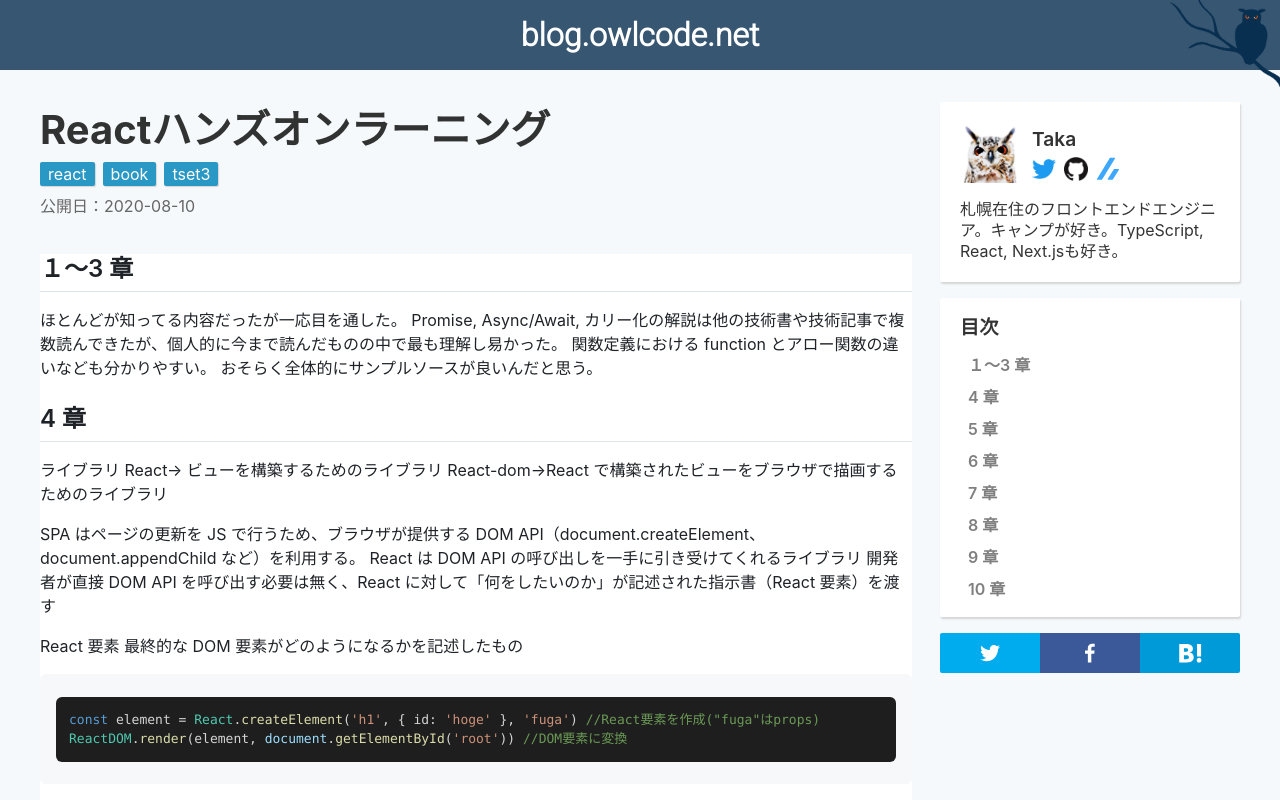
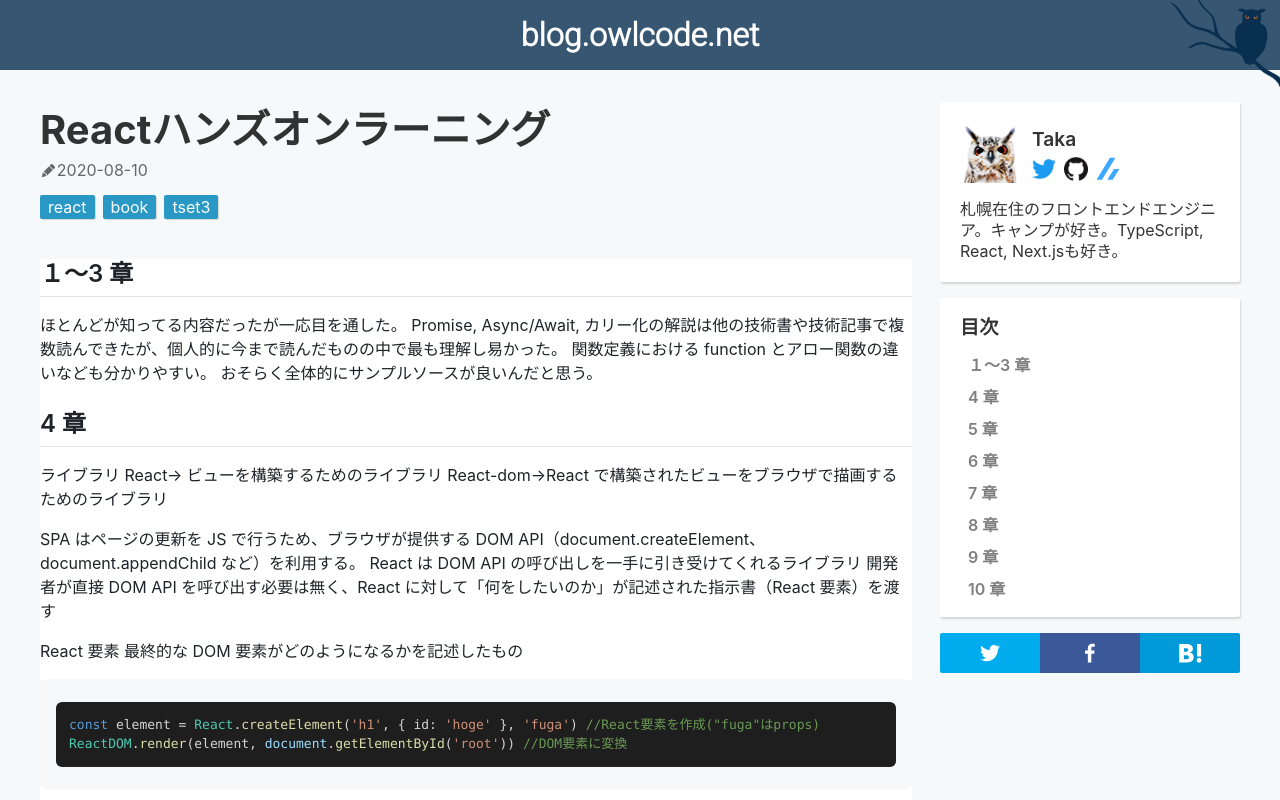
Before and after one commit to TakahiroHimi/blog.owlcode.net, a Next.js app: page /posts/20210810-react-hanson-1 in a window 1280 px wide. Shown: the top 800 px of the page. Built offline with nearby package versions, Linux system fonts and the light colour scheme.

Commit message:
fix: 記事作成日・公開日の表示を修正

```diff
--- a/package.json
+++ b/package.json
@@ -11,6 +11,8 @@
   },
   "dependencies": {
     "@emotion/react": "^11.4.0",
+    "@mdi/js": "^6.2.95",
+    "@mdi/react": "^1.5.0",
     "date-fns": "^2.23.0",
     "github-markdown-css": "^4.0.0",
     "gray-matter": "^4.0.3",
--- a/src/pages/posts/[id].tsx
+++ b/src/pages/posts/[id].tsx
@@ -1,5 +1,7 @@
 /* eslint-disable react/no-children-prop */
 import { css } from '@emotion/react'
+import { mdiClockTimeTwoOutline, mdiLeadPencil } from '@mdi/js'
+import Icon from '@mdi/react'
 import Contents from 'components/AsideCards/Contents'
 import ContentsLayout from 'components/layouts/ContentsLayout'
 import CodeBlock from 'components/md/CodeBlock'
@@ -59,6 +61,18 @@
       >
         <div css={container}>
           <h1 css={articleTitle}>{title}</h1>
+          <div css={dateContainer}>
+            <div css={date}>
+              <Icon path={mdiLeadPencil} size={0.7} />
+              <p>{created}</p>
+            </div>
+            {updated && (
+              <div css={date}>
+                <Icon path={mdiClockTimeTwoOutline} size={0.7} />
+                <p>{updated}</p>
+              </div>
+            )}
+          </div>
           <ul css={tagsContainer}>
             {tags.map((tag) => (
               <li key={tag}>
@@ -66,10 +80,7 @@
               </li>
             ))}
           </ul>
-          <p css={date}>
-            公開日：{created}
-            {updated && `${'　　'}更新日：${updated}`}
-          </p>
+
           <article className="markdown-body">
             <ReactMarkdown
               children={mdBody}
@@ -124,21 +135,30 @@
   box-sizing: border-box;
 `
 
-const date = css`
-  font-size: 1rem;
-  color: ${colors.gray200};
-  margin: 12px 0px 40px;
-`
-
 const articleTitle = css`
   font-size: 2.5rem;
   font-weight: bold;
   margin-top: 8px;
 `
 
+const dateContainer = css`
+  display: flex;
+  align-items: center;
+  gap: 24px;
+  margin: 12px 0px 0px 0px;
+`
+
+const date = css`
+  display: flex;
+  align-items: center;
+  font-size: 1rem;
+  color: ${colors.gray200};
+  margin-bottom: 8px;
+`
+
 const tagsContainer = css`
   display: flex;
   flex-wrap: wrap;
   gap: 8px 8px;
-  margin: 12px 0px 0px 0px;
+  margin: 8px 0px 40px;
 `
```
Also changed, not shown: src/components/ArticleList.tsx (+32 -9 lines), 1 other file (tests, documents, lock files or other folders).
